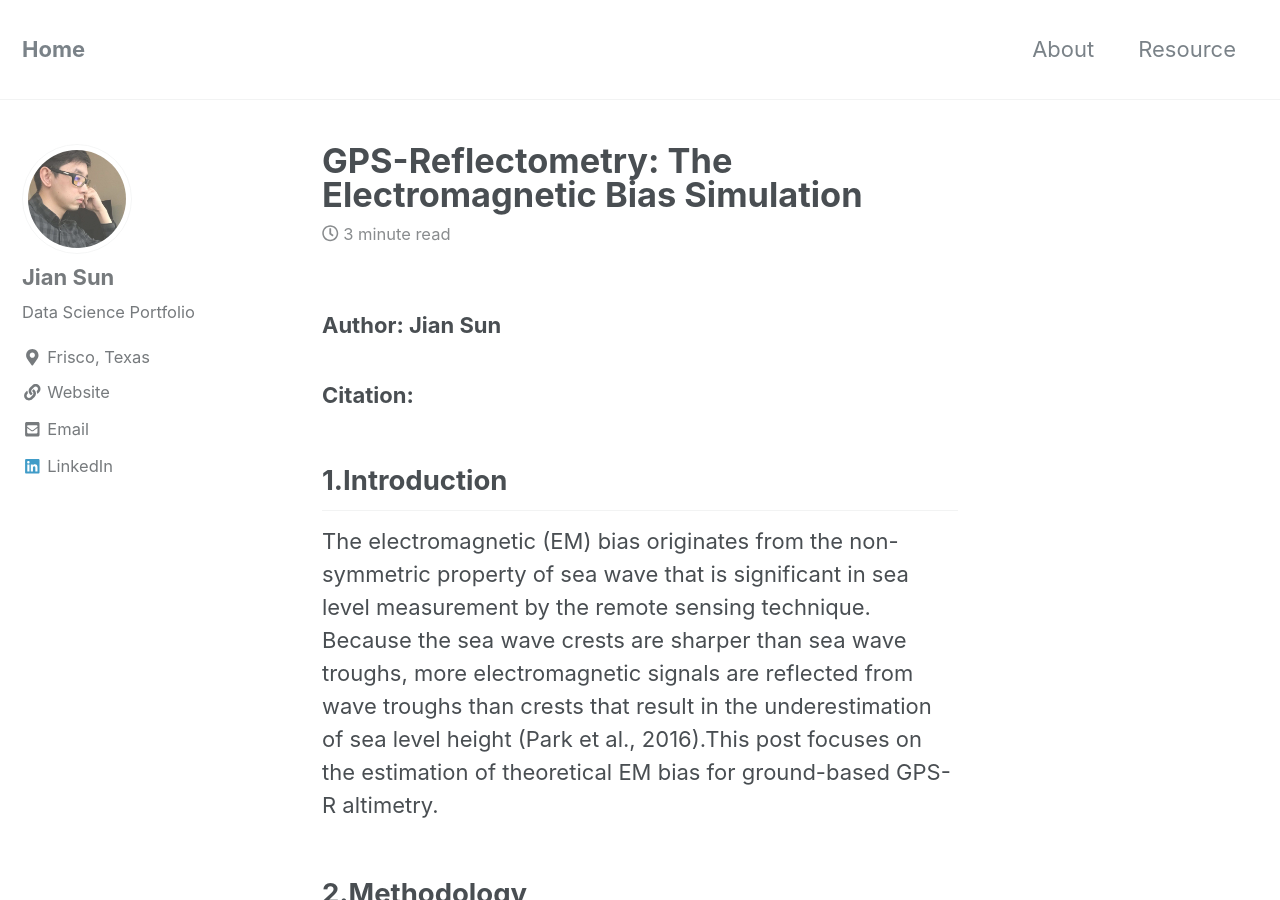
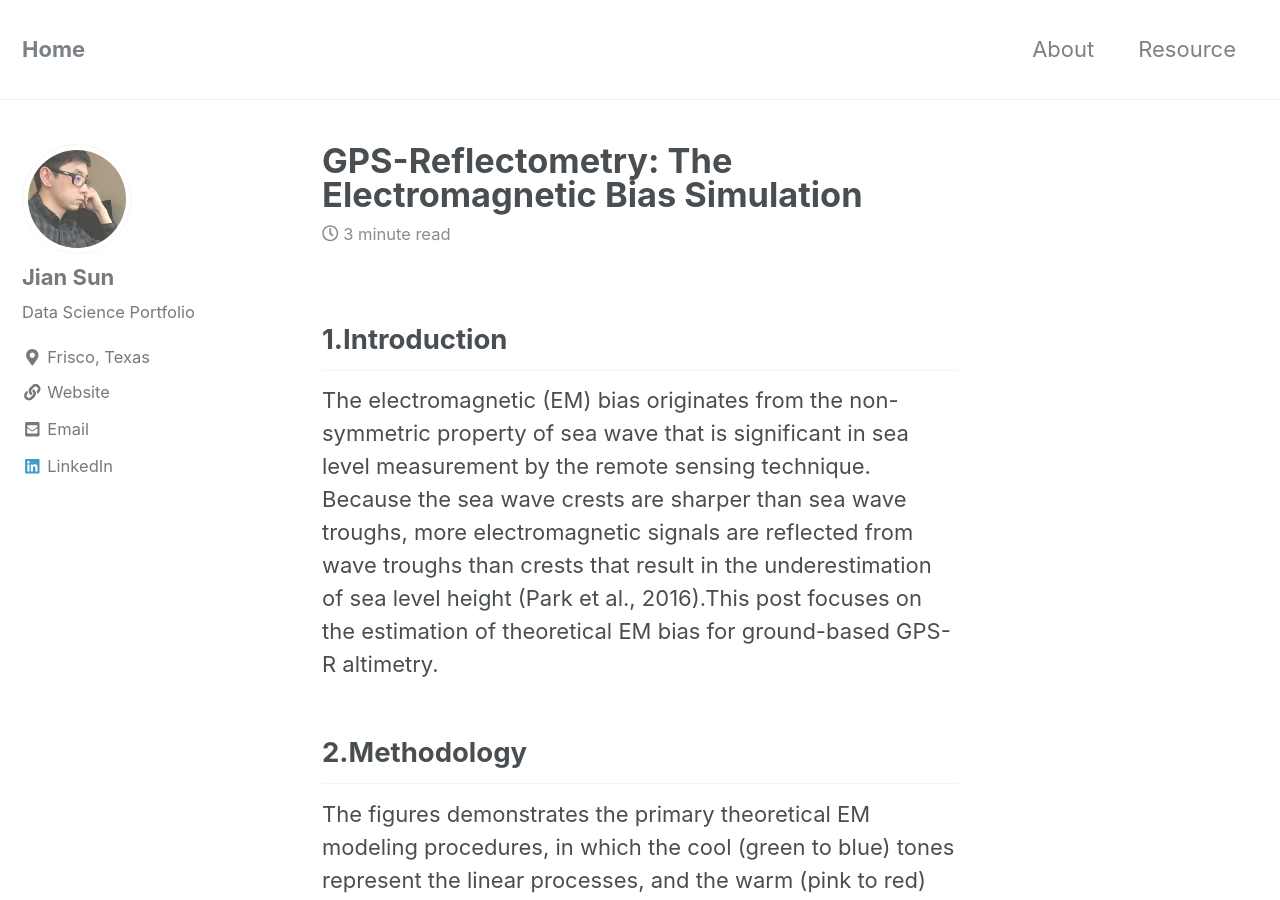
Before and after one commit to jianv/jianv.github.io, a Jekyll site: the page built from _posts/2015-03-21-gpsr-emb-simulations.md, in a window 1280 px wide and 900 px high. Built offline with Jekyll 4.4.1, drawn with Linux system fonts in a browser that asks for light colours; nearby versions of some CDN libraries.

Commit message:
Update 2015-03-21-gpsr-emb-simulations.md

```diff
--- a/_posts/2015-03-21-gpsr-emb-simulations.md
+++ b/_posts/2015-03-21-gpsr-emb-simulations.md
@@ -5,9 +5,6 @@ excerpt: "The electromagnetic (EM) bias originates from the non-symmetric proper
 mathjax: "true"
 
 ---
-### Author: Jian Sun
-### Citation:
-
 ## 1.Introduction
   The electromagnetic (EM) bias originates from the non-symmetric property of sea wave that is significant in sea level measurement by the remote sensing technique. Because the sea wave crests are sharper than sea wave troughs, more electromagnetic signals are reflected from wave troughs than crests that result in the underestimation of sea level height (Park et al., 2016).This post focuses on the estimation of theoretical EM bias for ground-based GPS-R altimetry.
 
```
